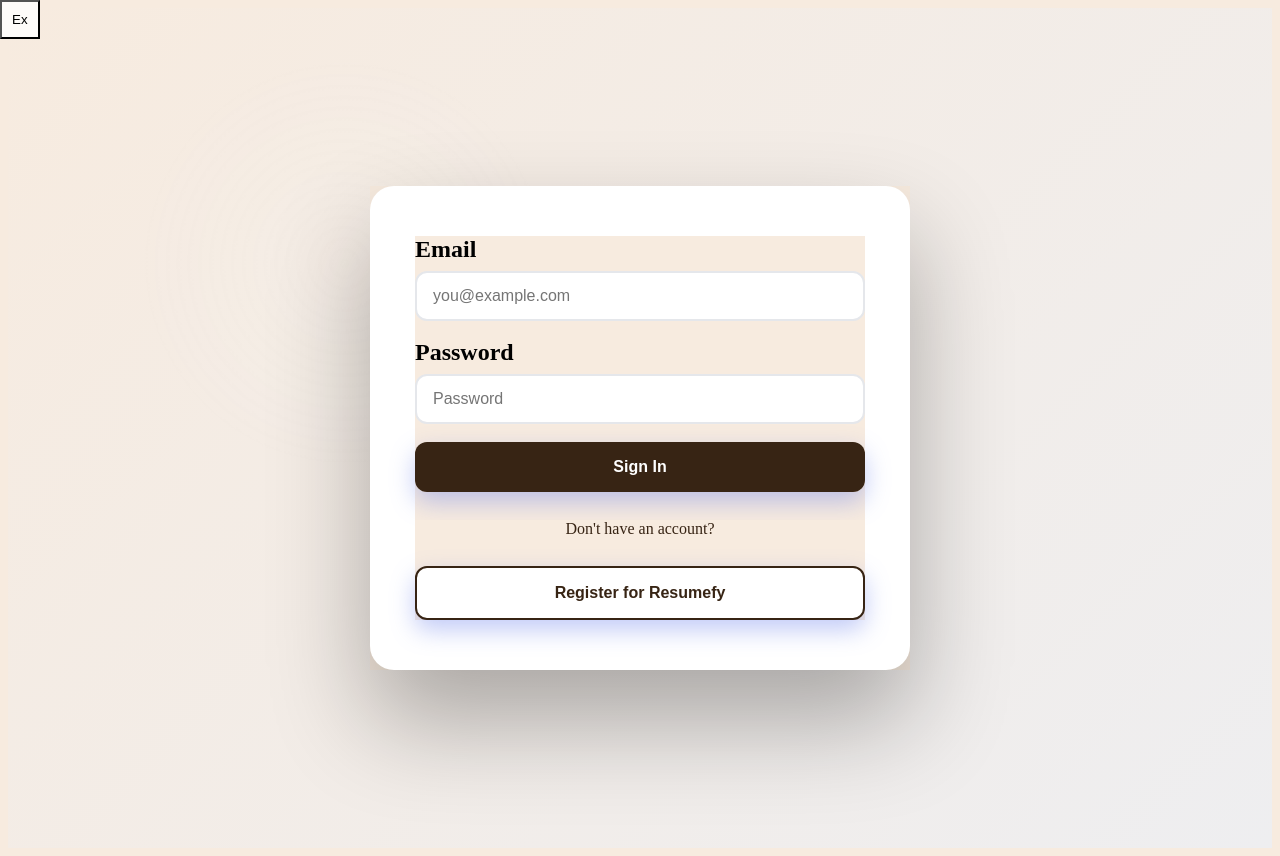
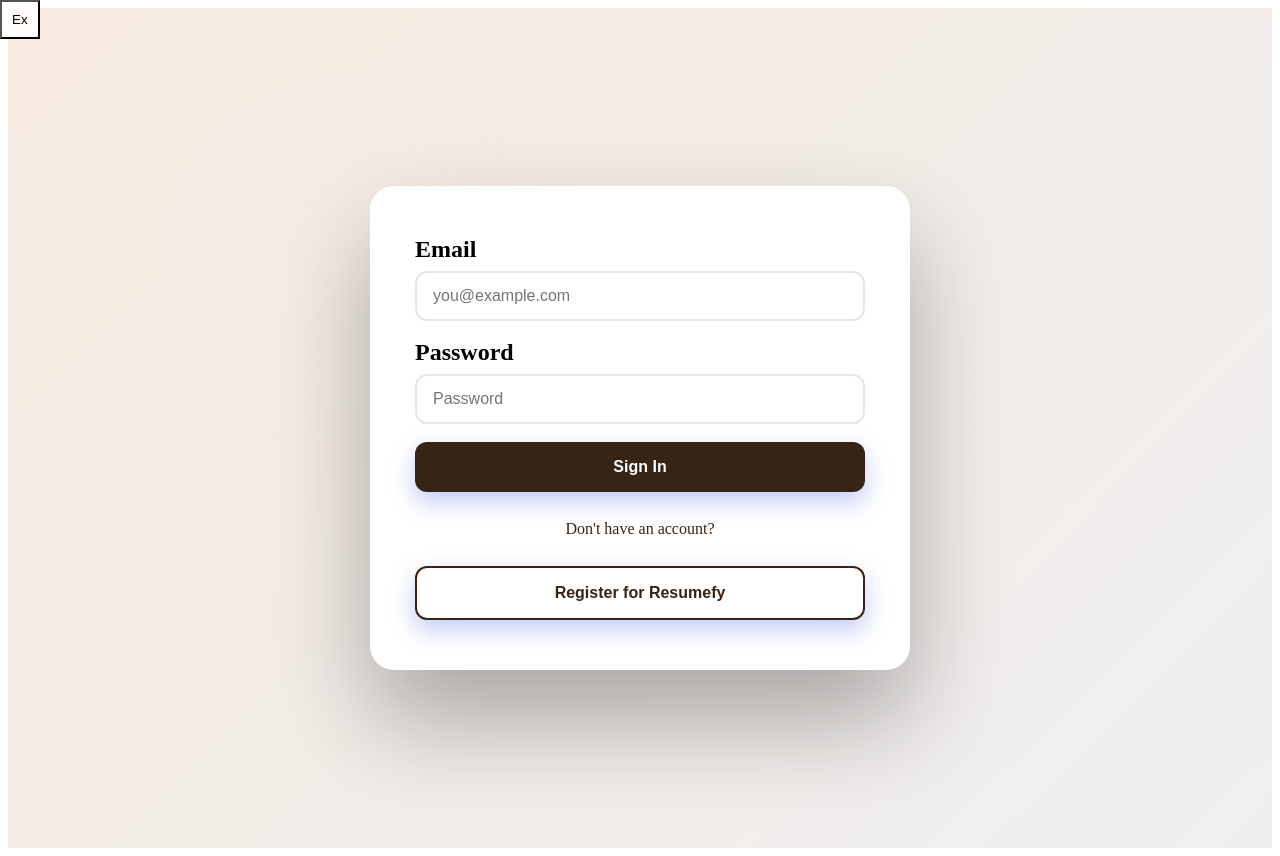
Before and after one commit to AdamPostMontjoie/Resumefy, a React app in the folder frontend/: page /login in a window 1280 px wide. Built offline with nearby package versions, Linux system fonts and the light colour scheme; no server answers; the HTML template or start-up script is replaced by a standard one.

Commit message:
Fixed issue that caused every div on every page to share a beige background... oops

```diff
--- a/frontend/src/routes/ResumeGeneration/ResumeGeneration.css
+++ b/frontend/src/routes/ResumeGeneration/ResumeGeneration.css
@@ -1,9 +1,4 @@
-div {
-  background-color: #F7EBDF;
-}
-
 body {
-  background-color: #F7EBDF;
   overflow-x: hidden;
 }
 
```
